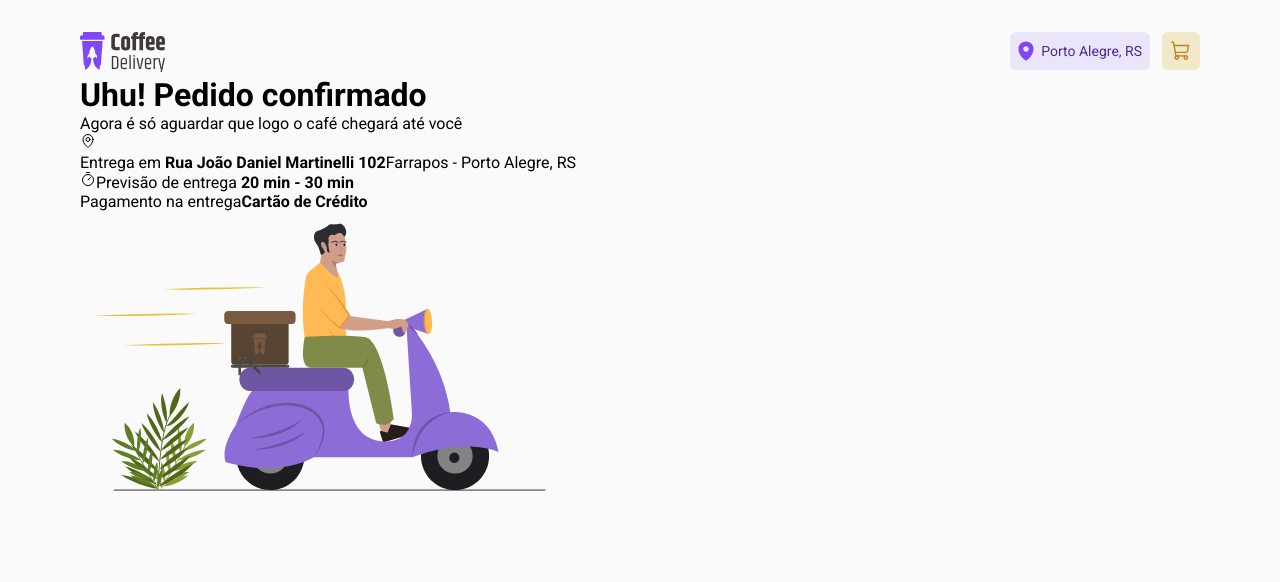
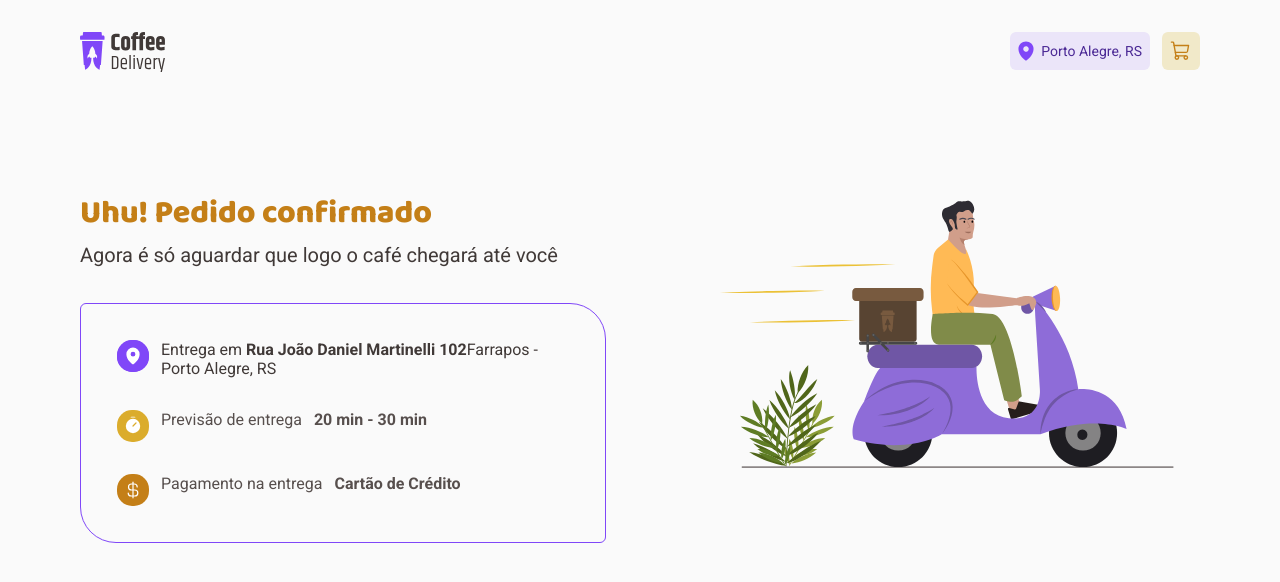
Before and after one commit to joao472762/ignite-challenge-02-coffe-store, a React (Vite) app in the folder application/: page /entrega in a window 1280 px wide. Shown: the top 582 px of the page. Built offline with nearby package versions, Linux system fonts and the light colour scheme.

Commit message:
firewell Component stylized

```diff
--- a/application/src/pages/farewell/index.tsx
+++ b/application/src/pages/farewell/index.tsx
@@ -1,27 +1,36 @@
 import {CurrencyDollar,Timer,MapPin} from 'phosphor-react'
 import IlustrationSvg from '../../assets/Illustration.svg'
-import { FarewellContainer } from './styles'
+import { theme } from '../../theme/styles/default'
+import { FarewellContainer, IconContainer, InformationsContaier } from './styles'
 export function Farewell(){
+    const {} = theme
     return (
         <FarewellContainer>
             <main>
                 <h1>Uhu! Pedido confirmado</h1>
                 <p>Agora é só aguardar que logo o café chegará até você</p>
-                <section>
+                <InformationsContaier>
                     <div>
-                        <MapPin/>
+                        <IconContainer>
+                            <MapPin weight='fill' size={40}/>
+                        </IconContainer>
                         <p>Entrega em <strong>Rua João Daniel Martinelli 102</strong>Farrapos - Porto Alegre, RS</p>
                     </div>
                     <div>
-                        <Timer/>
-                        <span>Previsão de entrega</span>
-                        <strong> 20 min - 30 min</strong>
+                        <Timer weight='fill' className='timer'/>
+                        <div>
+                            <span>Previsão de entrega</span>
+                            <strong> 20 min - 30 min</strong>
+                        </div>
                     </div>
                     <div>
-                        <span>Pagamento na entrega</span>
-                        <strong>Cartão de Crédito</strong>
+                        <CurrencyDollar className='currency'/>
+                        <div>
+                            <span>Pagamento na entrega</span>
+                            <strong>Cartão de Crédito</strong>
+                        </div>
                     </div>
-                </section>
+                </InformationsContaier>
             </main>
             <aside>
                 <img src={IlustrationSvg} />
--- a/application/src/pages/farewell/styles.ts
+++ b/application/src/pages/farewell/styles.ts
@@ -1,3 +1,81 @@
 import styled from "styled-components";
+interface iconBackground {
+    variant: 'yellow-600' | 'yellow-300'
+}
+export const FarewellContainer = styled.div`
+    display: flex;
+    column-gap: 6.375rem;
 
-export const FarewellContainer = styled.div``
+    margin-top: 7rem;
+
+    main{
+        flex: 1;
+
+        h1{
+            font-size: 2rem;
+            font-family: ${props => props.theme.fonts.Ballo};;
+            color: ${props => props.theme.colors["yellow-600"]};
+            font-weight: 800;
+            margin-bottom: .25rem;
+
+        }
+        p{
+            font-size: 1.25rem;
+            color: ${props => props.theme.colors.SubTitle};
+        }
+    }
+`
+export const InformationsContaier = styled.section`
+    display: flex;
+    flex-direction: column;
+
+    padding: 2.25rem;
+    margin-top: 2.25rem;
+    border-radius: 6px 36px 6px 36px;
+    border: 1px solid ${props => props.theme.colors["purple-300"]};
+    row-gap: 2rem;
+
+
+    div{
+        display: flex;
+        column-gap: 0.75rem;
+        color: ${props => props.theme.colors.Text};
+
+        p{
+            font-size:  1rem;
+
+        }
+
+
+        svg{
+            background-color: ${props => props.theme.colors["purple-300"]};
+            width: 2rem;
+            padding: .4rem;
+            height: 2rem;
+            color: ${props => props.theme.colors["white-100"]};
+            border-radius: 15px;
+
+            &.timer{
+                background-color: ${props => props.theme.colors["yellow-300"]};
+            }
+            &.currency{
+                background-color: ${props => props.theme.colors["yellow-600"]};
+            }
+        }
+
+
+    };
+`
+export const IconContainer = styled.div`
+    display: flex;
+    align-items: center;
+    justify-content: center;
+
+
+    height: 2rem;
+    width: 2rem;
+    background-color: ${props =>props.theme.colors["purple-300"]};
+    border-radius: 2rem;
+
+
+`
```
